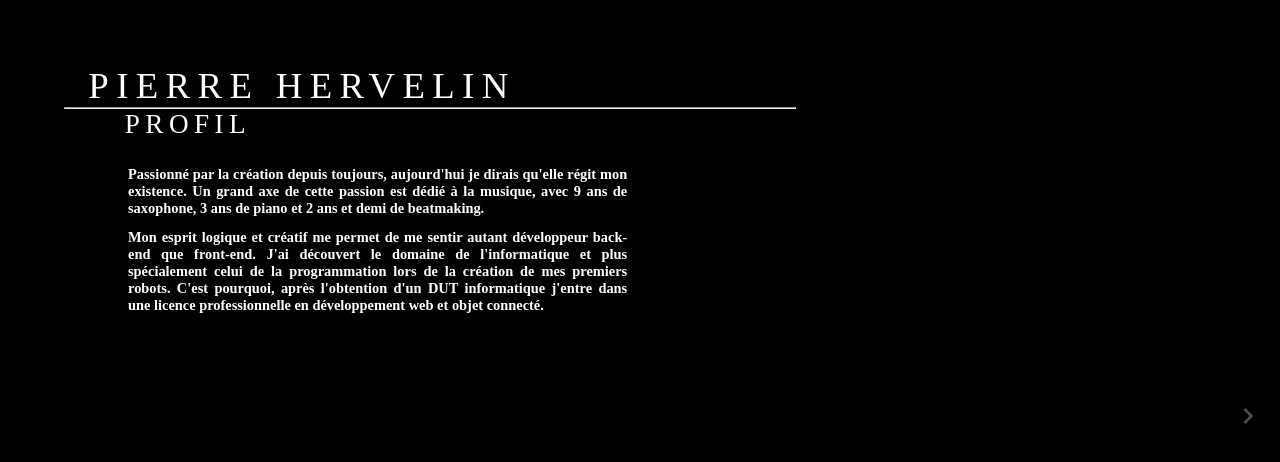
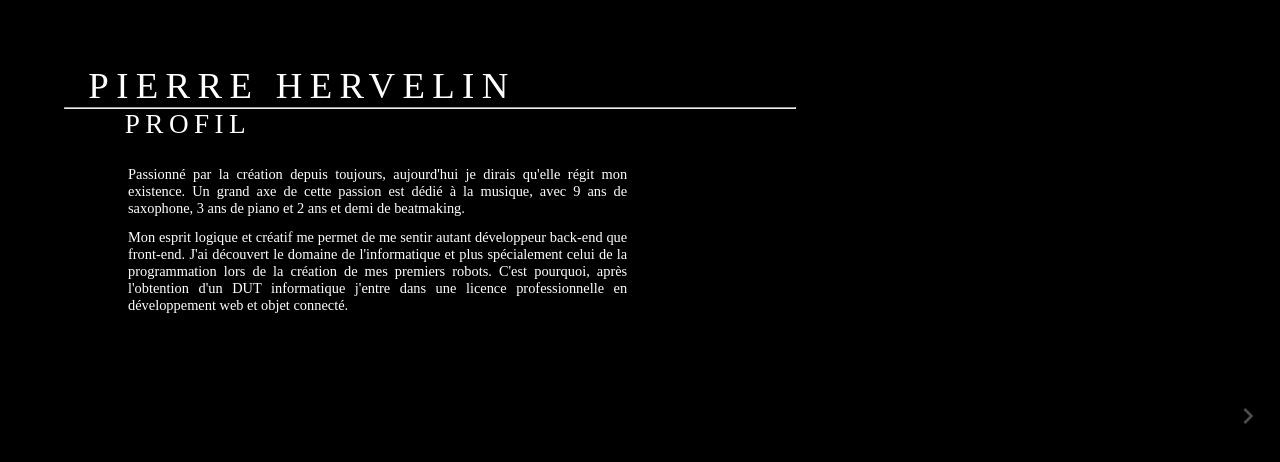
Before and after one commit to PierreHervelin/PorteFolio, a React (Create React App) app: page / in a window 1280 px wide. Shown: the top 462 px of the page. Built offline with nearby package versions, Linux system fonts and the light colour scheme; a web font is replaced by a local one.

Commit message:
correction bold paragraph

```diff
--- a/src/style/components/_paragraph.scss
+++ b/src/style/components/_paragraph.scss
@@ -3,7 +3,7 @@
     width: 39%;
     font-family: 'medium';
     font-size: 0.9em;
-    font-weight: 900;
+    font-weight: normal;
     margin-bottom: 1%;
     text-align: justify;
     opacity: 0;
```
